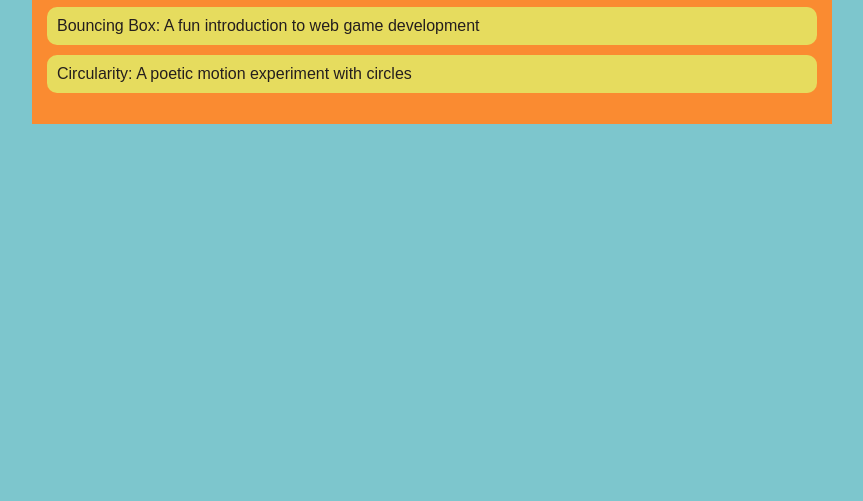
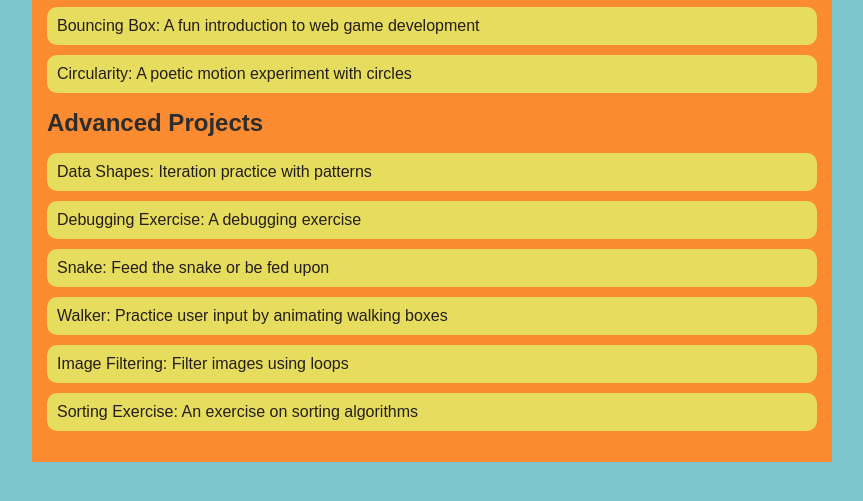
Before and after one commit to THEPIPESARECALLINGS/THEPIPESARECALLINGS.github.io, a plain HTML site: page portfolio.html in a window 1280 px wide. Shown: the part 195-696 px from the top of the page, without its empty margins (208-1071 px from the left). Drawn offline with Linux system fonts and the light colour scheme.

Commit message:
add ASD projects

```diff
--- a/portfolio.html
+++ b/portfolio.html
@@ -8,7 +8,6 @@
   <body>
     <!-- All content goes here -->
     <div id="all-contents">
-
       <nav>
         <h1>REDACTED</h1>
         <ul id="nav-ul">
@@ -19,7 +18,6 @@
             <a href="portfolio.html">Portfolio</a>
           </li>
         </ul>
-
       </nav>
 
       <main>
@@ -27,18 +25,56 @@
           <h1>Portfolio</h1>
           <ul id="portfolio">
             <li>
-                        <a href="fsd-projects/platformer/">Platformer: A cannon-dodging adventure game for Halleb0t</a>
+              <a href="fsd-projects/platformer/"
+                >Platformer: A cannon-dodging adventure game for Halleb0t</a
+              >
             </li>
             <li>
-                        <a href="fsd-projects/bouncing-box/">Bouncing Box: A fun introduction to web game development</a>
+              <a href="fsd-projects/bouncing-box/"
+                >Bouncing Box: A fun introduction to web game development</a
+              >
             </li>
             <li>
-                        <a href="fsd-projects/circularity/">Circularity: A poetic motion experiment with circles</a>
+              <a href="fsd-projects/circularity/"
+                >Circularity: A poetic motion experiment with circles</a
+              >
+            </li>
+          </ul>
+          <h2>Advanced Projects</h2>
+          <ul id="portfolio">
+            <li>
+              <a href="asd-projects/data-shapes">
+                Data Shapes: Iteration practice with patterns</a
+              >
+            </li>
+            <li>
+              <a href="asd-projects/debugging-exercise">
+                Debugging Exercise: A debugging exercise</a
+              >
+            </li>
+            <li>
+              <a href="asd-projects/snake"
+                >Snake: Feed the snake or be fed upon</a
+              >
+            </li>
+            <li>
+              <a href="asd-projects/walker"
+                >Walker: Practice user input by animating walking boxes</a
+              >
+            </li>
+            <li>
+              <a href="asd-projects/image-filtering"
+                >Image Filtering: Filter images using loops</a
+              >
+            </li>
+            <li>
+              <a href="asd-projects/sorting"
+                >Sorting Exercise: An exercise on sorting algorithms</a
+              >
             </li>
           </ul>
         </div>
       </main>
-
     </div>
   </body>
 </html>
```
Lines whose indentation alone changed are shown as unchanged.
